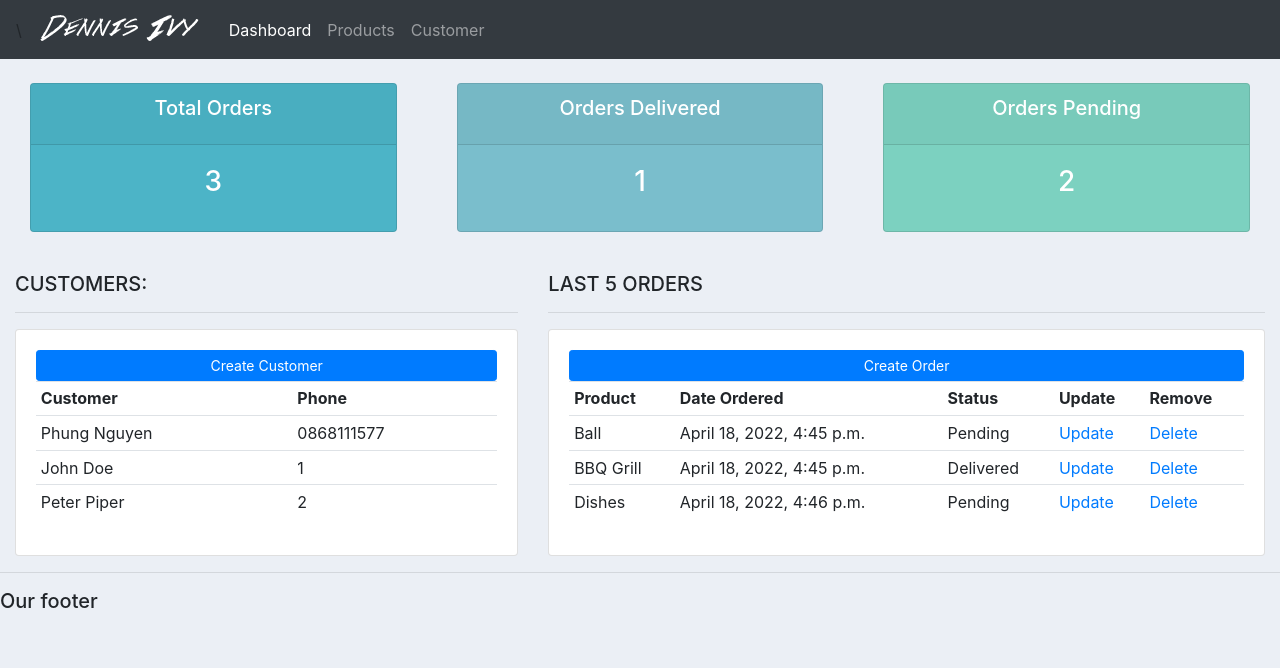
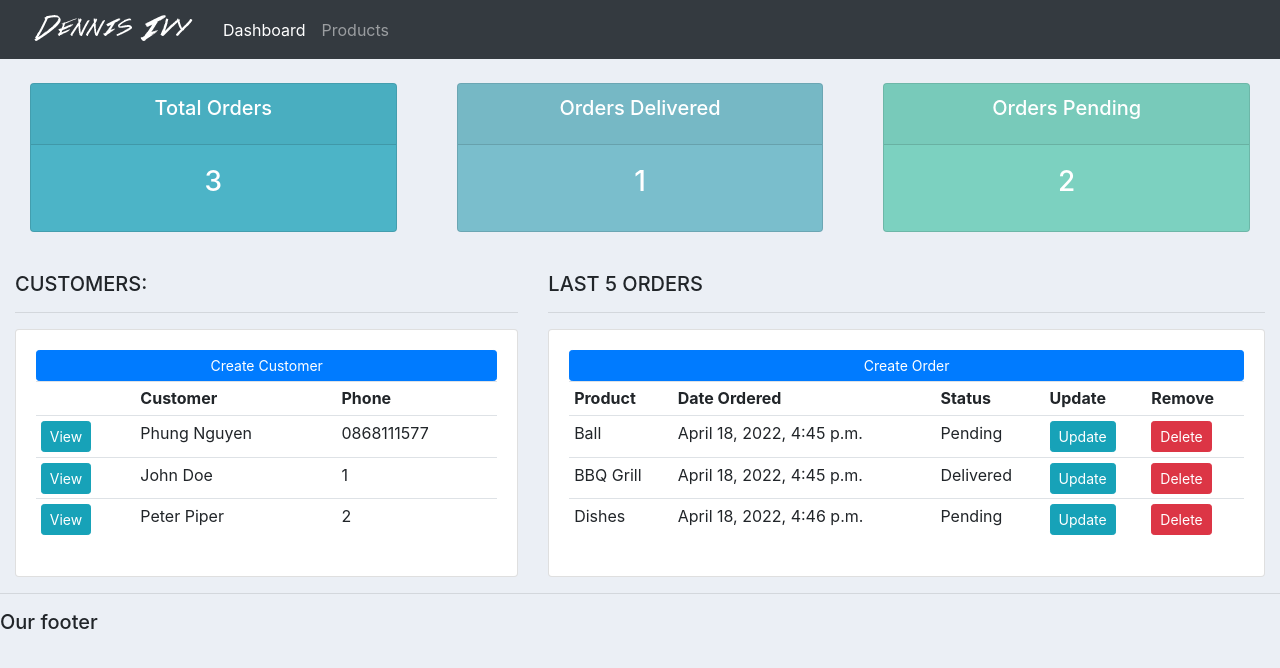
Before and after one commit to nmphung08/Django-CrashCourse, a Django app: page / in a window 1280 px wide. Shown: the top 668 px of the page. Run offline with Django 4.2, Linux system fonts and the light colour scheme; data comes from the database, SQL or seed files in the repository; some libraries are stand-ins or nearby versions.

Commit message:
pt09.5: Dynamic URL routing 2
Learning how to dynamically navigate tabs, create and use dynamic URL. Also, some bootstrap basic button configs

```diff
--- a/crm/accounts/templates/accounts/dashboard.html
+++ b/crm/accounts/templates/accounts/dashboard.html
@@ -14,12 +14,14 @@
 			<a class="btn btn-primary  btn-sm btn-block" href="">Create Customer</a>
 			<table class="table table-sm">
 				<tr>
+					<th></th>
 					<th>Customer</th>
 					<th>Phone</th>
 				</tr>
 
 				{% for customer in customers %}
 					<tr>
+						<td><a class="btn btn-sm btn-info" href="{% url 'customer' customer.id %}">View</a></td>
 						<td>{{customer.name}}</td>
 						<td>{{customer.phone}}</td>
 					</tr>
@@ -48,8 +50,8 @@
 						<td>{{order.product}}</td>
 						<td>{{order.date_created}}</td>
 						<td>{{order.status}}</td>
-						<td><a href="">Update</a></td>
-						<td><a href="">Delete</a></td>
+						<td><a class="btn btn-sm btn-info" href="">Update</a></td>
+						<td><a class="btn btn-sm btn-danger"href="">Delete</a></td>
 
 					</tr>
 				{% endfor %}
--- a/crm/accounts/templates/accounts/main.html
+++ b/crm/accounts/templates/accounts/main.html
@@ -5,16 +5,12 @@
 <head>
 	<title>CRM</title>
 	<link rel="stylesheet" href="https://stackpath.bootstrapcdn.com/bootstrap/4.3.1/css/bootstrap.min.css" integrity="sha384-ggOyR0iXCbMQv3Xipma34MD+dH/1fQ784/j6cY/iJTQUOhcWr7x9JvoRxT2MZw1T" crossorigin="anonymous">
-
 	<link rel="stylesheet" type="text/css" href="{% static 'css/main.css' %}">
-
 </head>
 <body>
 	{%  include 'accounts/navbar.html' %}
 	<div class="container-fluid">
 	{% block content %}
-
-
 
 	{% endblock %}
     </div>
--- a/crm/accounts/templates/accounts/navbar.html
+++ b/crm/accounts/templates/accounts/navbar.html
@@ -1,19 +1,17 @@
 {% load static %}
-<nav class="navbar navbar-expand-lg navbar-dark bg-dark">\
-  <img src="{% static 'images/logo.png' %}">
+
+<nav class="navbar navbar-expand-lg navbar-dark bg-dark">
+ <img src="{% static 'images/logo.png' %}">
   <button class="navbar-toggler" type="button" data-toggle="collapse" data-target="#navbarNav" aria-controls="navbarNav" aria-expanded="false" aria-label="Toggle navigation">
     <span class="navbar-toggler-icon"></span>
   </button>
   <div class="collapse navbar-collapse" id="navbarNav">
     <ul class="navbar-nav">
       <li class="nav-item active">
-        <a class="nav-link" href="#">Dashboard</a>
+        <a class="nav-link" href="{% url 'home' %}">Dashboard</a>
       </li>
       <li class="nav-item">
-        <a class="nav-link" href="#">Products</a>
-      </li>
-      <li class="nav-item">
-        <a class="nav-link" href="#">Customer</a>
+        <a class="nav-link" href="{% url 'products' %}">Products</a>
       </li>
     </ul>
   </div>
--- a/crm/accounts/urls.py
+++ b/crm/accounts/urls.py
@@ -3,7 +3,9 @@ from . import views
 
 
 urlpatterns = [
-    path('', views.home),
-    path('products/', views.products),
-    path('customer/<str:pk_test>/', views.customer),
+    path('', views.home, name='home'),
+    path('products/', views.products, name='products'),
+    path('customer/<str:pk_test>/', views.customer, name='customer'),
+
+
 ]
```
